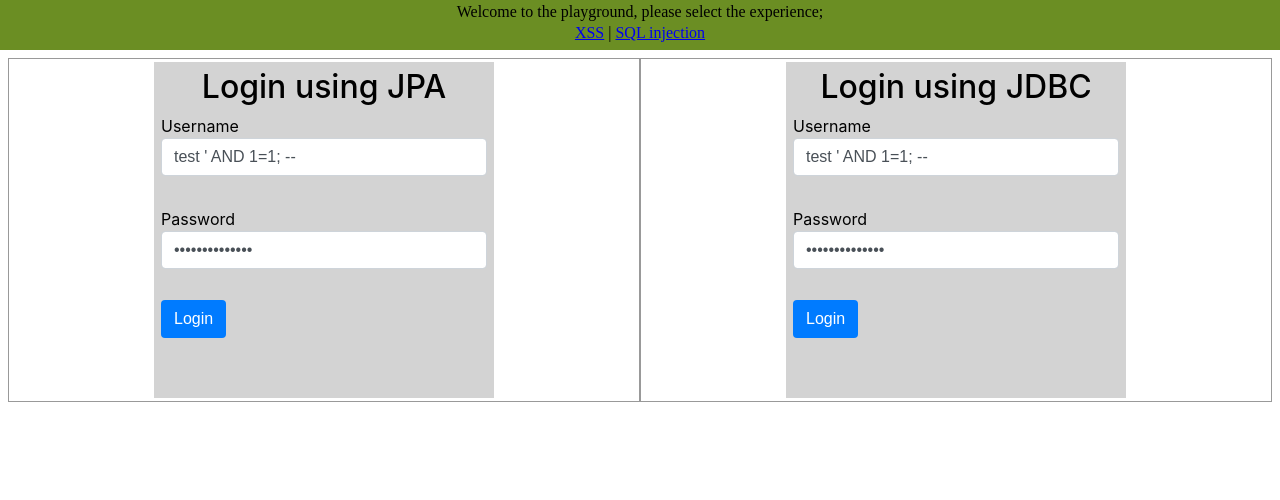
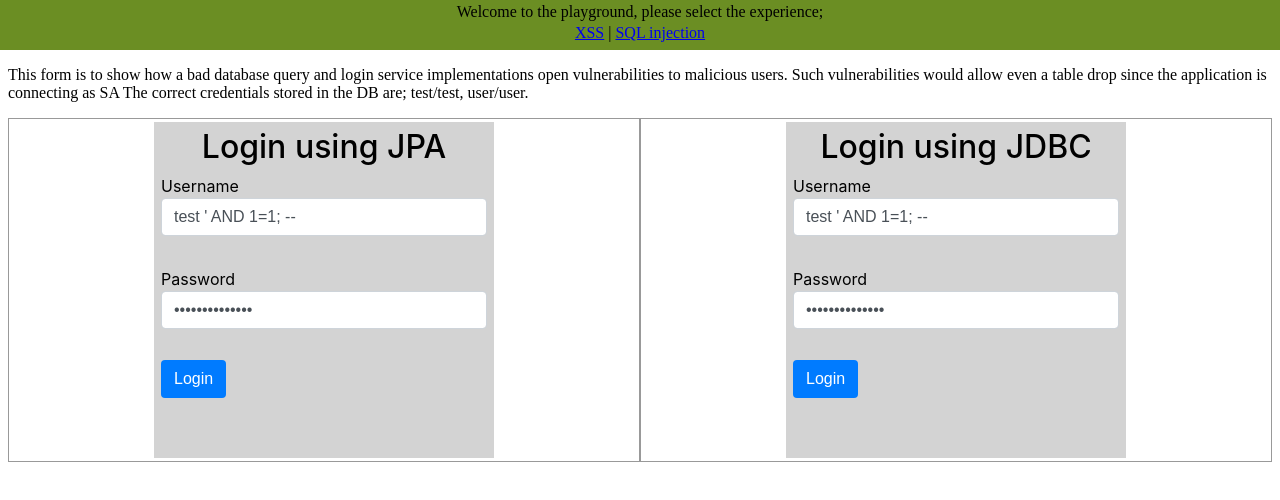
Before and after one commit to raffcorreia/springplay, an Angular app in the folder frontend/: page /sql-injection in a window 1280 px wide. Shown: the top 500 px of the page. Built offline with nearby package versions, Linux system fonts and the light colour scheme.

Commit message:
add a comment to the SQL injection page

```diff
--- a/frontend/src/app/sql-injection/sql-injection.component.html
+++ b/frontend/src/app/sql-injection/sql-injection.component.html
@@ -1,4 +1,8 @@
 <div id="main">
+    <p>
+        This form is to show how a bad database query and login service implementations open vulnerabilities to malicious users. Such vulnerabilities would allow even a table drop since the application is connecting as SA
+        The correct credentials stored in the DB are; test/test, user/user.
+    </p>
     <div class="divTable">
         <div class="divTableBody">
             <div class="divTableRow">
```
